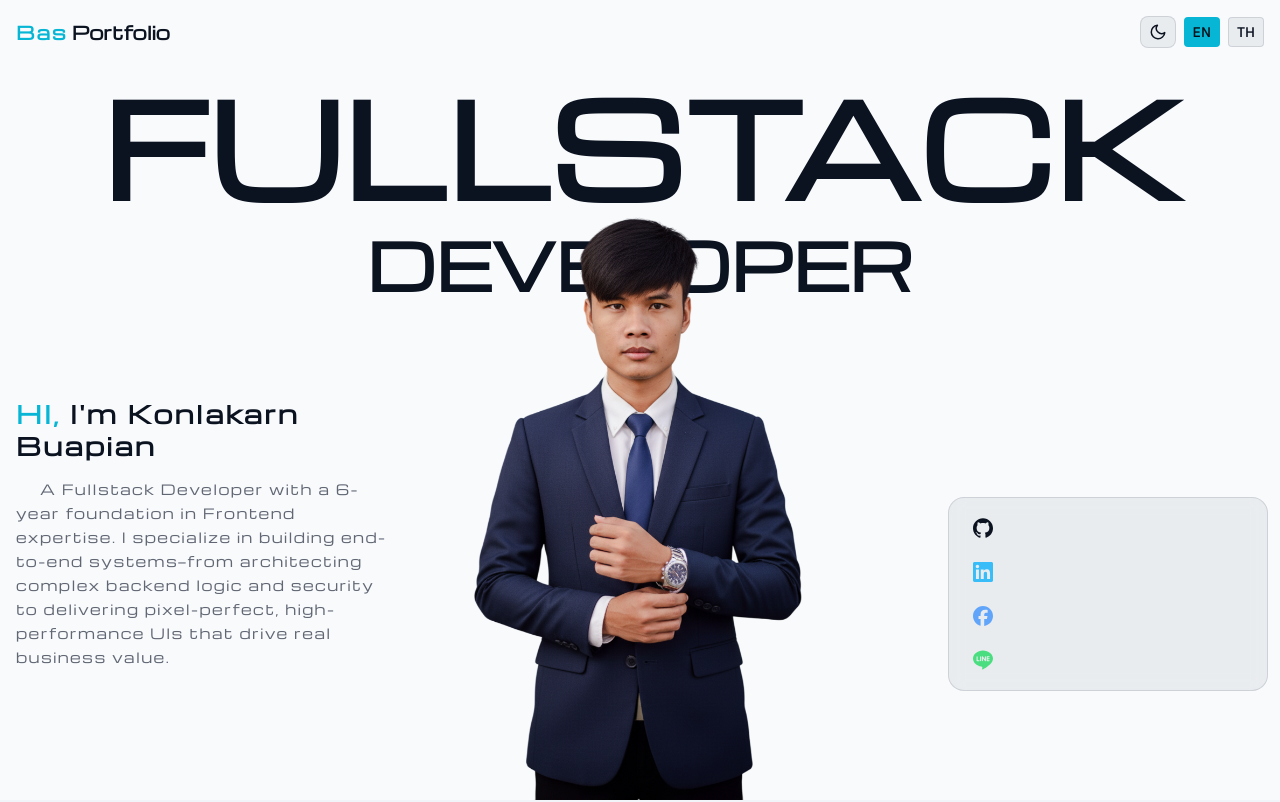
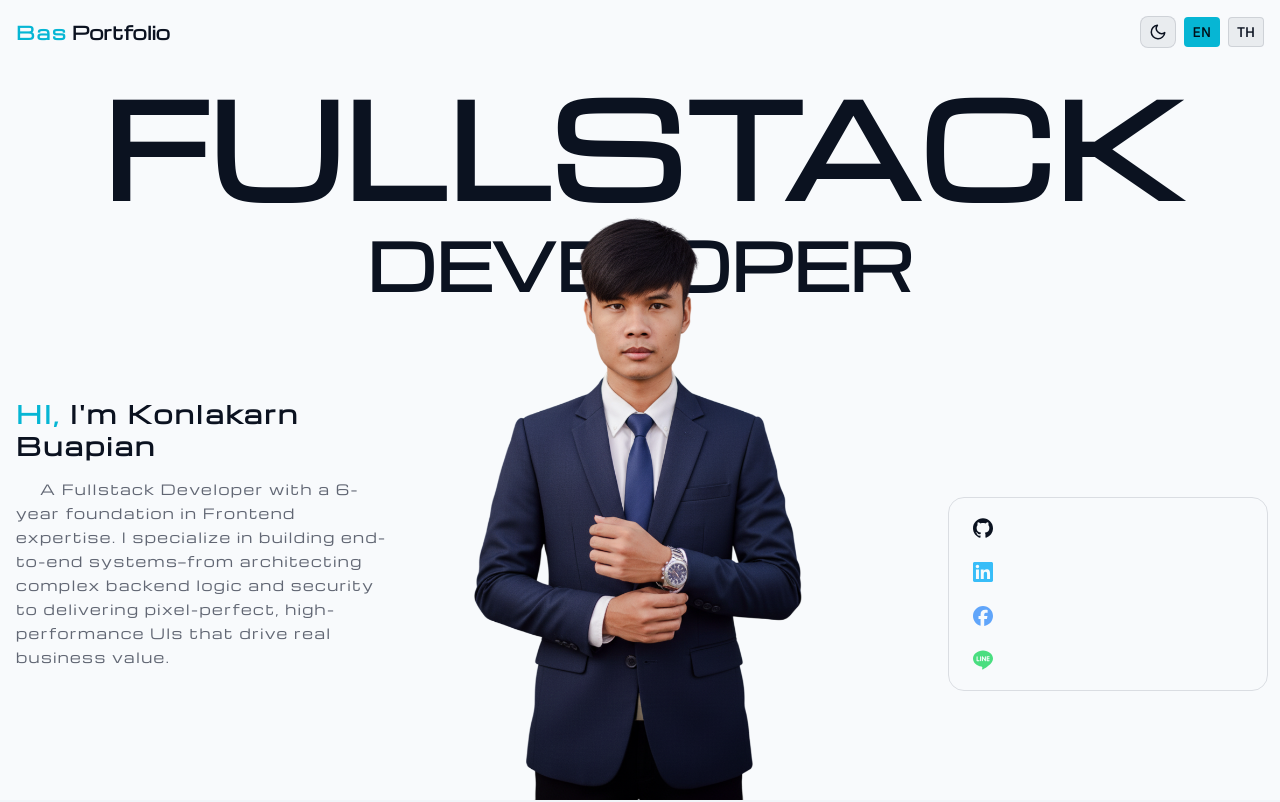
Before and after one commit to konlakarn163/portfolio, a React (Vite) app: page / in a window 1280 px wide. Shown: the top 802 px of the page. Built offline with nearby package versions, Linux system fonts and the light colour scheme.

Commit message:
Update bg social

```diff
--- a/src/components/hero/RightSocialRail.tsx
+++ b/src/components/hero/RightSocialRail.tsx
@@ -30,7 +30,7 @@ export default function RightSocialRail({
           opacityTo={1}
           duration={2.5}
         >
-          <div className="relative w-[32vw] 2xl:w-[24vw] max-w-[320px] rounded-2xl border border-[color:var(--border)] bg-[color:var(--surface)] p-3 backdrop-blur">
+          <div className="relative w-[32vw] 2xl:w-[24vw] max-w-[320px] rounded-2xl border border-[color:var(--border)] dark:bg-[color:var(--surface)] p-3 dark:backdrop-blur">
             <ul className="flex flex-col gap-2">
               {links.map((l) => (
                 <li key={l.label}>
```
